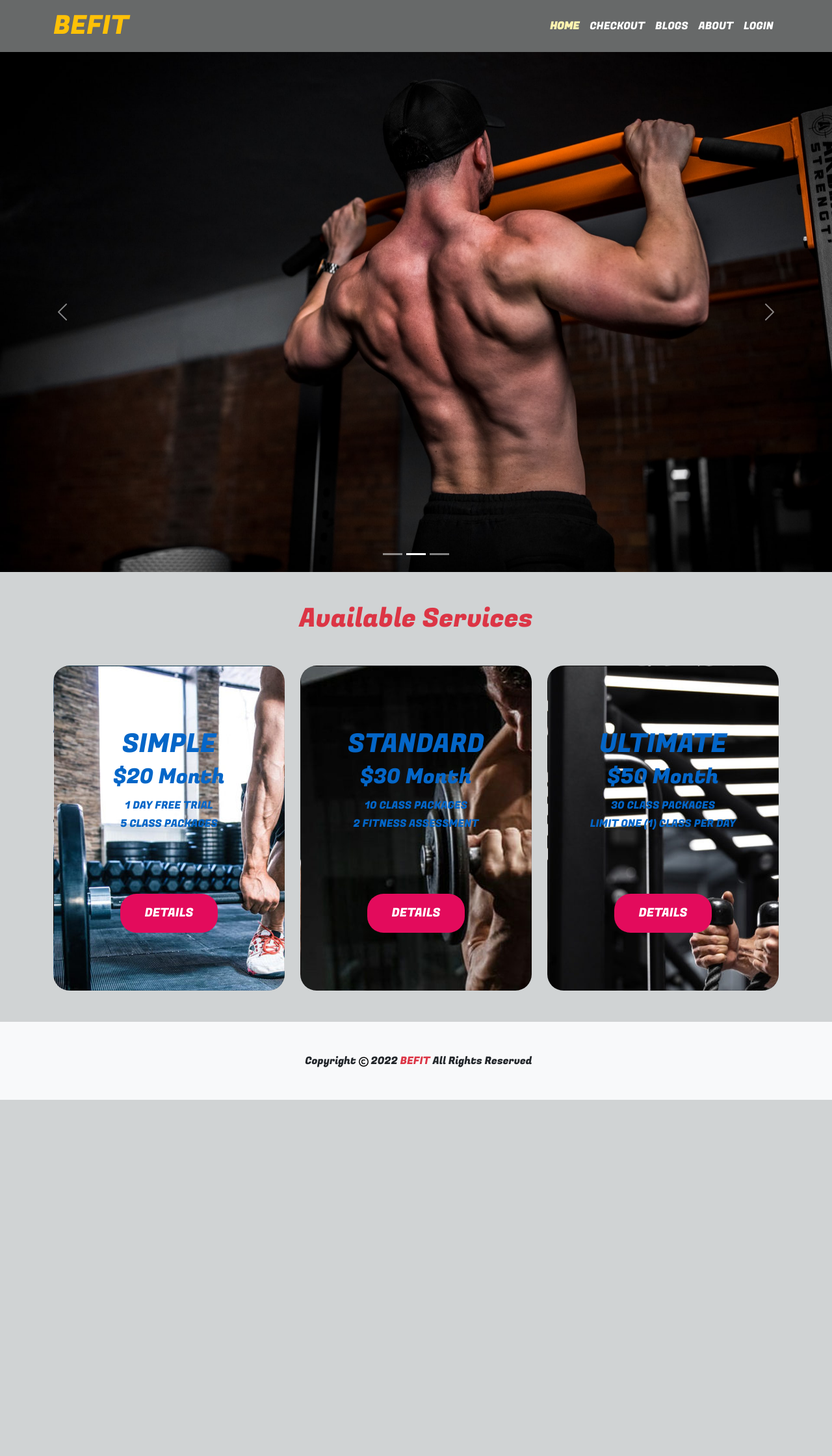
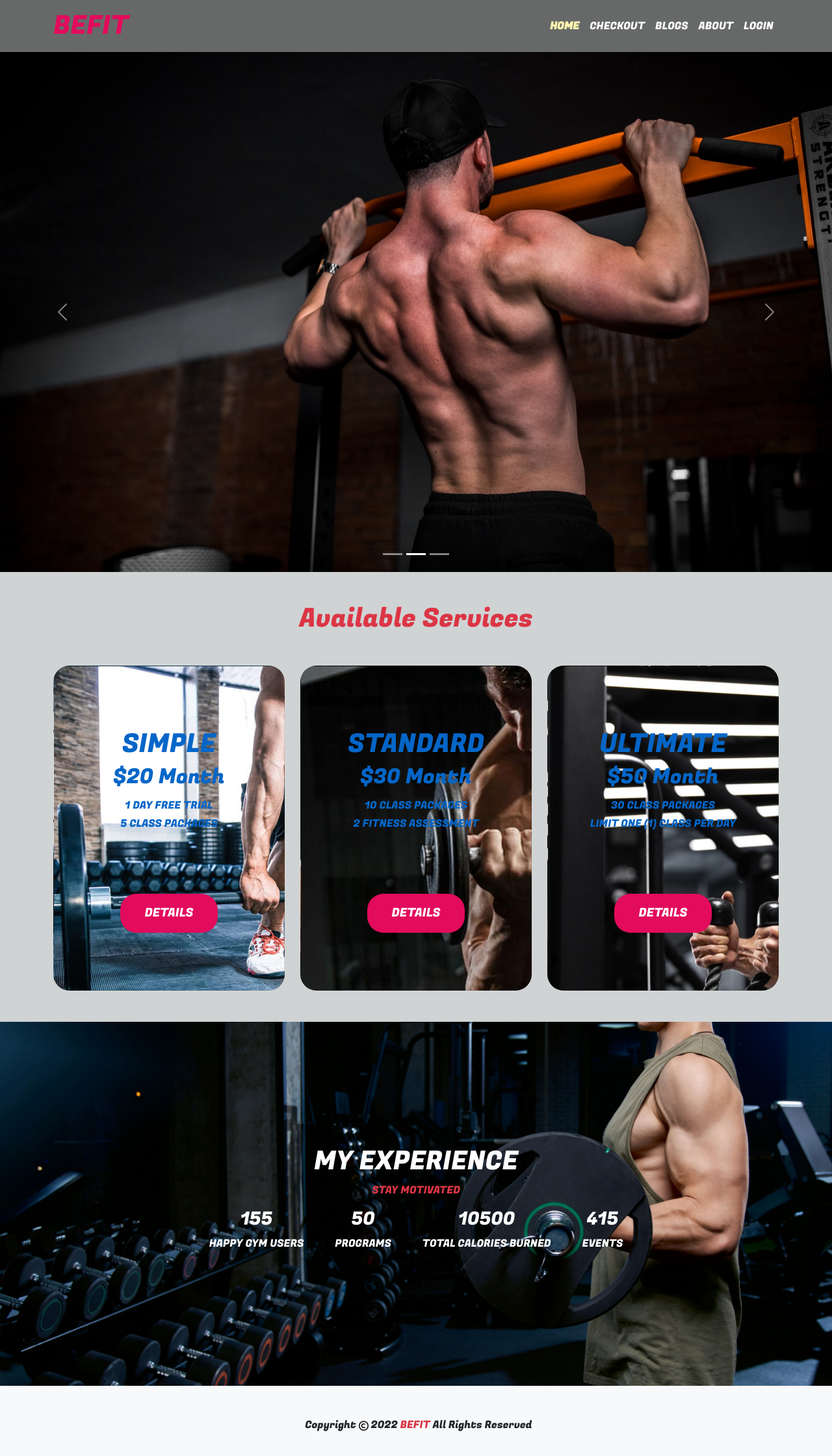
Before and after one commit to faisalchy64/independent-service-provider-website, a React (Create React App) app: page / in a window 1280 px wide. Shown: the top 2240 px of the page at 65% size. Before the commit the page ends 1692 px from the top, so only its background shows below. Built offline with nearby package versions, Linux system fonts and the light colour scheme; no server answers.

Commit message:
make a extra section on home page

```diff
--- /dev/null
+++ b/src/Pages/Home/Home.css
@@ -0,0 +1,16 @@
+.bottom-banner {
+    height: 70vh;
+    background: url("../../images/banner-bg.jpg");
+    background-position: center;
+    background-size: cover;
+}
+
+@media only screen and (max-width: 645px) {
+    .bottom-banner > div {
+        flex-direction: column !important;
+    }
+
+    .bottom-banner > div > div {
+        margin: 0 !important;
+    }
+}
--- a/src/Pages/Home/Home.js
+++ b/src/Pages/Home/Home.js
@@ -2,6 +2,7 @@ import { Container } from "react-bootstrap";
 import Banner from "../../components/Banner/Banner";
 import Cards from "../../components/Cards/Cards";
 import Footer from "../../components/Footer/Footer";
+import "./Home.css";
 
 function Home() {
     return (
@@ -13,6 +14,28 @@ function Home() {
                 </h1>
                 <Cards />
             </Container>
+            <section className="mt-5 d-flex justify-content-center align-items-center flex-column bottom-banner">
+                <h1 className="text-center text-white">MY EXPERIENCE</h1>
+                <p className="text-danger text-center">STAY MOTIVATED</p>
+                <div className="d-flex justify-content-center align-items-center text-white">
+                    <div className="text-center mx-5">
+                        <h3>155</h3>
+                        <p>HAPPY GYM USERS</p>
+                    </div>
+                    <div className="text-center me-5">
+                        <h3>50</h3>
+                        <p>PROGRAMS</p>
+                    </div>
+                    <div className="text-center me-5">
+                        <h3>10500</h3>
+                        <p>TOTAL CALORIES BURNED</p>
+                    </div>
+                    <div className="text-center me-5">
+                        <h3>415</h3>
+                        <p>EVENTS</p>
+                    </div>
+                </div>
+            </section>
             <Footer />
         </>
     );
--- a/src/Pages/Signup/Signup.css
+++ b/src/Pages/Signup/Signup.css
@@ -13,7 +13,7 @@
     align-items: center;
     box-shadow: rgba(0, 0, 0, 0.16) 0px 1px 4px;
     padding: 1rem 1.5rem;
-    border: 5px solid #009578;
+    border: 5px solid #8d99ae;
     border-radius: 15px;
 }
 
@@ -21,7 +21,7 @@
     width: 100%;
     padding: 0.5rem;
     margin-top: 1rem;
-    border: 2.5px solid #009578;
+    border: 2.5px solid #8d99ae;
     border-radius: 7.5px;
 }
 
@@ -31,7 +31,7 @@
     padding: 0.5rem 0;
     color: #009578;
     margin-top: 1rem;
-    border: 2.5px solid #009578;
+    border: 2.5px solid #8d99ae;
     border-radius: 7.5px;
 }
 
@@ -39,7 +39,7 @@
     display: flex;
     align-items: center;
     padding: 0.5rem 1rem;
-    border: 2.5px solid #009578;
+    border: 2.5px solid #8d99ae;
     border-radius: 15px;
     cursor: pointer;
 }
@@ -56,7 +56,6 @@
     margin-right: 1.5rem;
     font-size: 1rem;
     cursor: pointer;
-    color: darkslateblue;
     text-decoration: underline;
 }
 
--- a/src/Pages/Signup/Signup.js
+++ b/src/Pages/Signup/Signup.js
@@ -26,8 +26,6 @@ function Signup() {
 
         createUserWithEmailAndPassword(userInfo.email, userInfo.password);
     };
-
-    console.log(userInfo);
 
     return (
         <div className="signup-box my-5">
--- a/src/components/Footer/Footer.js
+++ b/src/components/Footer/Footer.js
@@ -2,7 +2,7 @@ import copyright from "../../images/copyright.png";
 
 function Footer() {
     return (
-        <footer className="mt-5 py-5 bg-light d-flex justify-content-center align-items-center">
+        <footer className="py-5 bg-light d-flex justify-content-center align-items-center">
             <p className="ms-2 mb-0 text-center">
                 Copyright <img src={copyright} width="15px" alt="" />{" "}
                 {new Date().getFullYear()}{" "}
--- a/src/components/Header/Header.css
+++ b/src/components/Header/Header.css
@@ -1,5 +1,10 @@
 .navbar {
     background: rgba(0, 0, 0, 0.5);
+}
+
+#logo {
+    color: #e30b5c;
+    cursor: pointer;
 }
 
 .active-link {
--- a/src/components/Header/Header.js
+++ b/src/components/Header/Header.js
@@ -17,7 +17,9 @@ function Header() {
         <Navbar className="py-3 navbar" expand="sm" variant="dark">
             <Container>
                 <LinkContainer to="/">
-                    <h1 className="mb-0 text-warning">BEFIT</h1>
+                    <h1 id="logo" className="mb-0">
+                        BEFIT
+                    </h1>
                 </LinkContainer>
                 <Navbar.Toggle aria-controls="nav-menu"></Navbar.Toggle>
                 <Navbar.Collapse id="nav-menu">
```
